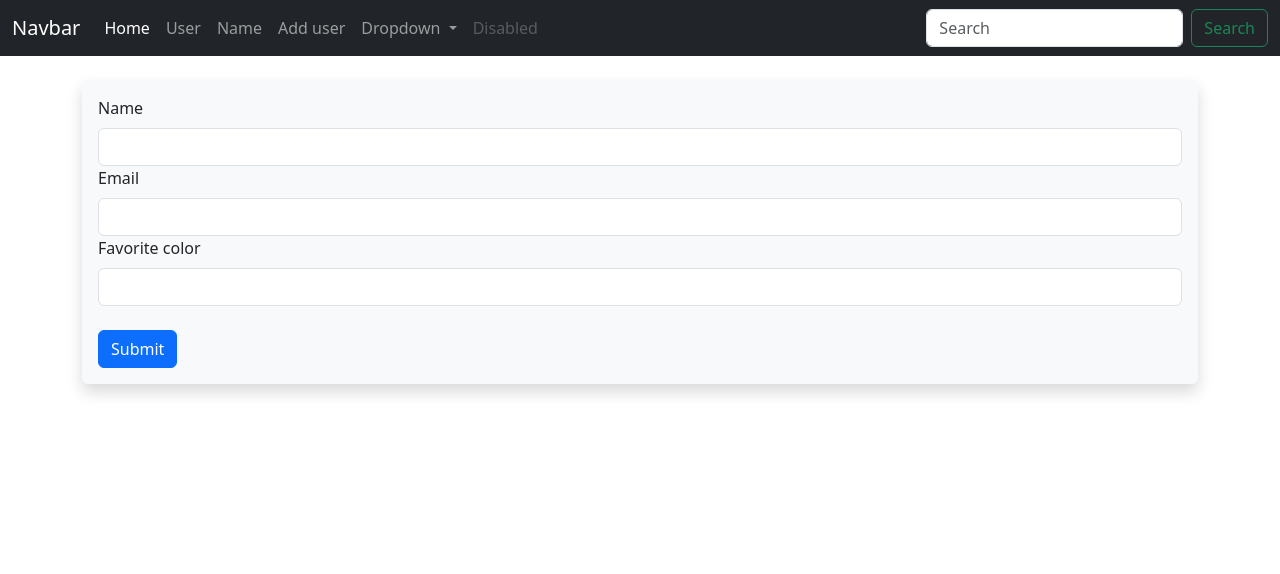
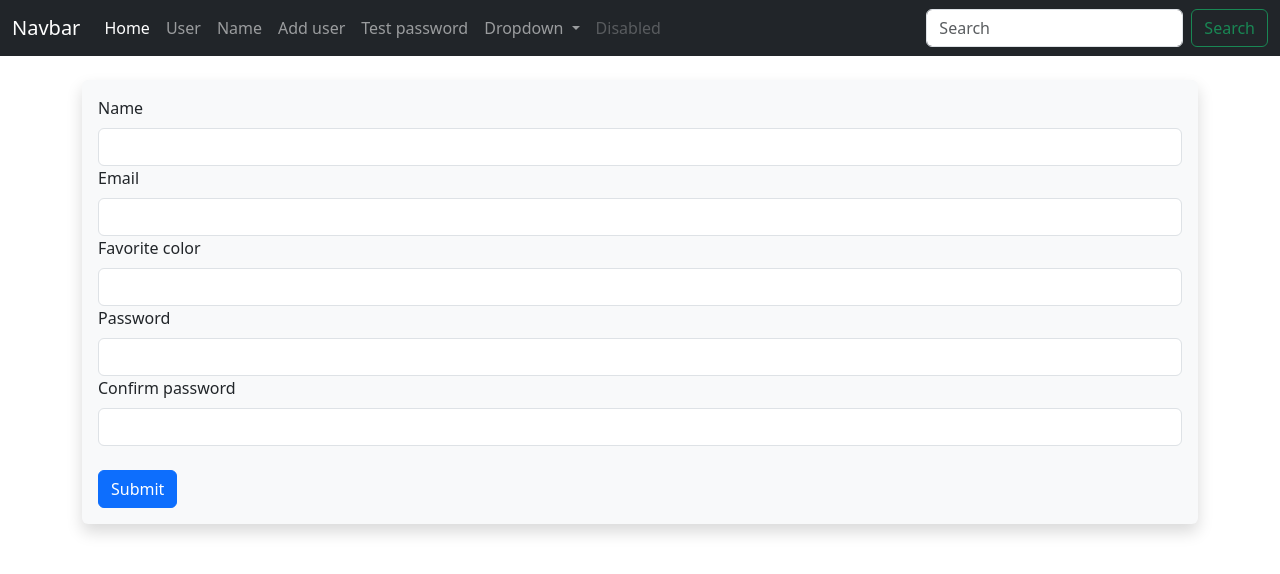
Before and after one commit to Dibar110/flask_from_codemy.com, a Flask app: page /add/user in a window 1280 px wide. Shown: the top 574 px of the page. Run offline with Flask 3, Linux system fonts and the light colour scheme.

Commit message:
werkzeug_password

```diff
--- a/app.py
+++ b/app.py
@@ -1,10 +1,11 @@
 from flask import Flask, render_template, url_for, flash, request
 from flask_wtf import FlaskForm
-from wtforms import StringField, SubmitField
-from wtforms.validators import DataRequired
+from wtforms import StringField, SubmitField, PasswordField, BooleanField, ValidationError
+from wtforms.validators import DataRequired, EqualTo, Length
 from flask_sqlalchemy import SQLAlchemy
 from datetime import datetime
 from flask_migrate import Migrate
+from werkzeug.security import generate_password_hash, check_password_hash
 
 app = Flask(__name__)
 
@@ -23,6 +24,18 @@ class Users(db.Model):
     email = db.Column(db.String(50), nullable=False, unique=True)
     favorite_color = db.Column(db.String(120))
     date_added = db.Column(db.DateTime, default=datetime.utcnow)
+    password_hash = db.Column(db.String(255))
+
+    @property
+    def password(self):
+        raise AttributeError('Password is not readable!')
+
+    @password.setter
+    def password(self, password):
+        self.password_hash = generate_password_hash(password)
+
+    def verify_password(self, password):
+        return check_password_hash(self.password_hash, password)
 
     def __repr__(self):
         return '<Name %r>' % self.name
@@ -31,10 +44,18 @@ class UserForm(FlaskForm):
     name = StringField("Name", validators=[DataRequired()])
     email = StringField("Email", validators=[DataRequired()])
     favorite_color = StringField("Favorite color")
+    password_hash = PasswordField('Password', validators=[DataRequired(), EqualTo('password_hash2', message='Passwords Must Match!')])
+    password_hash2 = PasswordField('Confirm password', validators=[DataRequired()])
     submit = SubmitField('Submit')
 
 class NamerForm(FlaskForm):
     name = StringField("What's your name?", validators=[DataRequired()])
+    submit = SubmitField('Submit')
+
+class PasswordForm(FlaskForm):
+    name = StringField("What's your name?", validators=[DataRequired()])
+    email = StringField("What's your email?", validators=[DataRequired()])
+    password_hash = PasswordField("What's your password?", validators=[DataRequired()])
     submit = SubmitField('Submit')
 
 @app.route('/')
@@ -49,13 +70,15 @@ def add_user():
     if form.validate_on_submit():
         user = Users.query.filter_by(email=form.email.data).first()
         if user is None:
-            user = Users(name=form.name.data, email=form.email.data, favorite_color=form.favorite_color.data)
+            hashed_pw = generate_password_hash(form.password_hash.data, method='pbkdf2:sha256')
+            user = Users(name=form.name.data, email=form.email.data, favorite_color=form.favorite_color.data, password_hash=hashed_pw)
             db.session.add(user)
             db.session.commit()
         name = form.name.data
         form.name.data = ''
         form.email.data = ''
         form.favorite_color.data = ''
+        form.password_hash.data = ''
         flash('User added successfully!')
     all_users = Users.query.order_by(Users.date_added)
     return render_template('add_user.html', form=form, name=name, all_users=all_users)
@@ -94,7 +117,7 @@ def update(id):
         try:
             db.session.commit()
             flash('User Updated Successfully!')
-            return render_template('update.html', form=form, name_to_update=name_to_update)
+            return render_template('update.html', form=form, name_to_update=name_to_update, id=id)
         except:
             db.session.commit()
             flash('Error!')
@@ -115,3 +138,25 @@ def delete(id):
     except:
         flash("Error to delete user.")
         return render_template('add_user.html', form=form, name=name, all_users=all_users)
+
+@app.route('/test_password', methods=['GET', 'POST'])
+def test_password():
+    name = None
+    email = None
+    password = None
+    user_to_check = None
+    passed = None
+    form = PasswordForm()
+    if form.validate_on_submit():
+        name = form.name.data
+        email = form.email.data
+        password = form.password_hash.data
+
+        form.name.data = ''
+        form.email.data = ''
+        form.password_hash.data = ''
+
+        user_to_check = Users.query.filter_by(email=email).first()
+
+        passed = check_password_hash(user_to_check.password_hash, password)
+    return render_template('test_password.html', name=name, email=email, password=password, user_to_check=user_to_check, passed=passed, form=form)
--- a/templates/add_user.html
+++ b/templates/add_user.html
@@ -21,6 +21,10 @@
                     {{ form.email(class='form-control') }}
                     {{ form.favorite_color.label(class='form-label') }}
                     {{ form.favorite_color(class='form-control') }}
+                    {{ form.password_hash.label(class='form-label') }}
+                    {{ form.password_hash(class='form-control') }}
+                    {{ form.password_hash2.label(class='form-label') }}
+                    {{ form.password_hash2(class='form-control') }}
                     <br/>
                     {{ form.submit(class='btn btn-primary') }}
                 </form>
@@ -30,7 +34,7 @@
             {% for user in all_users %}
             <tr>
                 <td>
-                    {{user.id}} - <a href="{{ url_for('update', id=user.id) }}">{{user.name}}</a> - {{user.email}} - {{user.favorite_color}} - <a href="{{ url_for('delete', id=user.id) }}">Delete</a>
+                    {{user.id}} - <a href="{{ url_for('update', id=user.id) }}">{{user.name}}</a> - {{user.email}} - {{user.favorite_color}} - Password: {{ user.password_hash }} - <a href="{{ url_for('delete', id=user.id) }}">Delete</a>
                 </td>
             </tr>
             {% endfor %}
--- a/templates/navbar.html
+++ b/templates/navbar.html
@@ -17,6 +17,9 @@
           </li>
           <li class="nav-item">
             <a class="nav-link" href="{{url_for('add_user')}}">Add user</a>
+          </li>
+          <li class="nav-item">
+            <a class="nav-link" href="{{url_for('test_password')}}">Test password</a>
           </li>
           <li class="nav-item dropdown">
             <a class="nav-link dropdown-toggle" href="#" role="button" data-bs-toggle="dropdown" aria-expanded="false">
```
Also changed, not shown: templates/test_password.html (added, +33 -0 lines).
